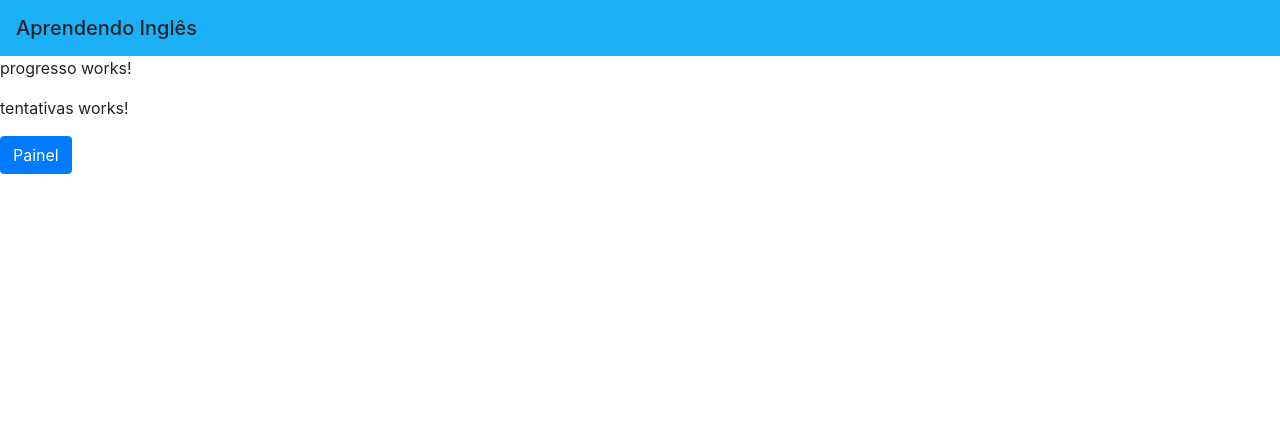
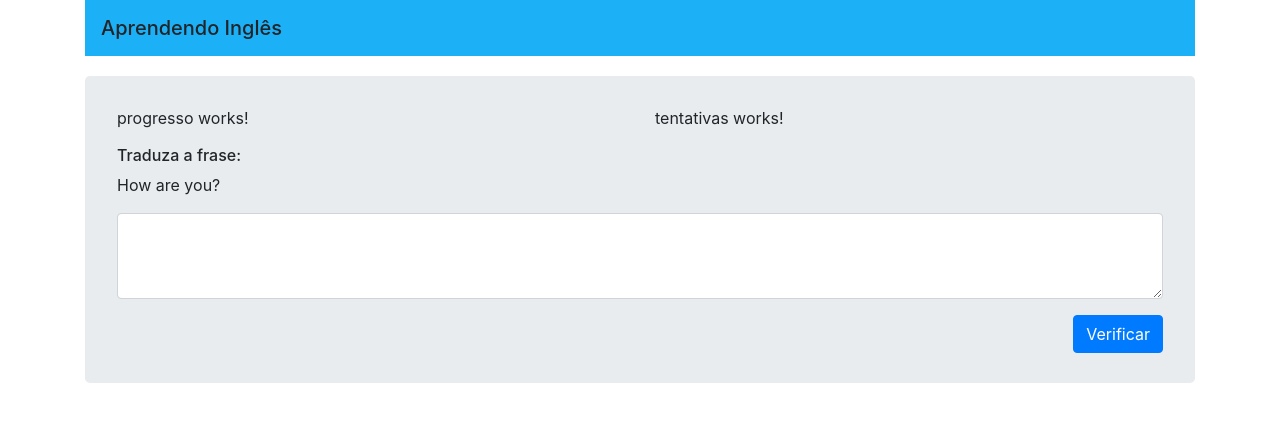
Before and after one commit to danielmendess/app-aprender-ingles, an Angular app: page / in a window 1280 px wide. Shown: the top 422 px of the page. Built offline with nearby package versions, Linux system fonts and the light colour scheme.

Commit message:
component app-painel finalizado

```diff
--- a/src/app/painel/painel.component.css
+++ b/src/app/painel/painel.component.css
@@ -0,0 +1,5 @@
+.jumbotron {
+	margin-top: 20px;
+	padding-top: 30px;
+	padding-bottom: 30px;
+}
--- a/src/app/painel/painel.component.html
+++ b/src/app/painel/painel.component.html
@@ -1,4 +1,32 @@
-<app-progresso></app-progresso>
-<app-tentativas></app-tentativas>
 
-<button class="btn btn-primary">Painel</button>
+<div class="container">
+	<div class="jumbotron">
+		<div class="row">
+			<div class="col-sm-6">
+				<app-progresso></app-progresso>
+			</div>
+			<div class="col-sm-6">
+				<app-tentativas></app-tentativas>
+			</div>
+		</div>
+
+		<div class="row">
+			<div class="col">
+				<h6>Traduza a frase:</h6>
+				<p>How are you?</p>
+
+				<div class="form-group">
+					<textarea class="form-control" rows="3"></textarea>
+				</div>
+			</div>
+		</div>
+
+		<div class="row">
+			<div class="col">
+				<div class="d-flex justify-content-end">
+					<button type="button" class="btn btn-primary">Verificar</button>
+				</div>
+			</div>
+		</div>
+	</div>
+</div>
--- a/src/app/topo/topo.component.html
+++ b/src/app/topo/topo.component.html
@@ -1,3 +1,6 @@
+<div class="container">
+
 <nav class="navbar navbar-inverse bg-faded">
   <span class="navbar-brand mb-0 h1">Aprendendo Inglês</span>
 </nav>
+</div>
```
